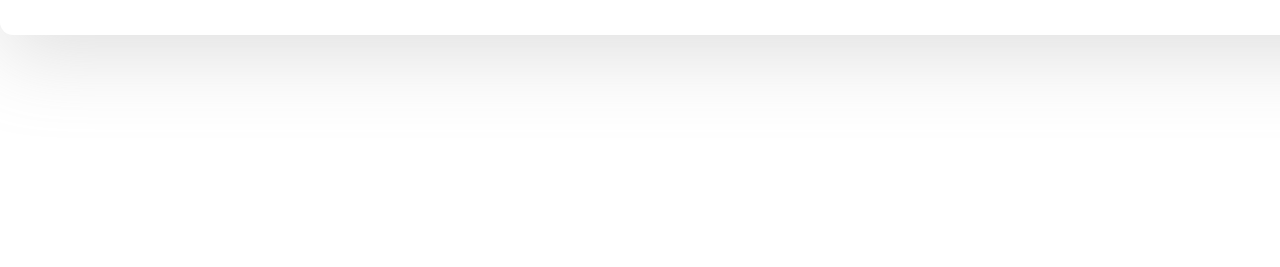
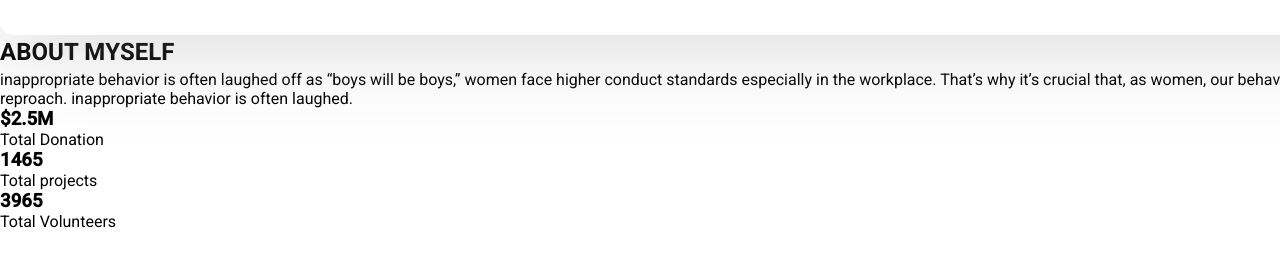
Before and after one commit to mhmamunbd/mamun-portfolio-website, a plain HTML site: page index.html in a window 1280 px wide. Shown: the part 865-1132 px from the top of the page. Drawn offline with Linux system fonts and the light colour scheme.

Commit message:
add som content

```diff
--- a/index.html
+++ b/index.html
@@ -73,7 +73,40 @@
 
 <section id="aboutMyself">
 
+    <div class="nav-alignment">
+<div class="">
 
+<div class="left-about">
+<h2>ABOUT MYSELF</h2>
+<p>inappropriate behavior is often laughed off as “boys will be boys,” women face higher conduct standards especially in the workplace. That’s why it’s crucial that, as women, our behavior on the job is beyond reproach. inappropriate behavior is often laughed.</p>
+
+<div class="about-box">
+
+    <div class="box-content">
+        <h3>$2.5M</h3>
+        <p>Total Donation</p>
+    </div>
+
+    <div class="box-content">
+        <h3>1465</h3>
+        <p>Total projects</p>
+    </div>
+
+    <div class="box-content">
+        <h3>3965</h3>
+        <p>Total Volunteers</p>
+    </div>
+
+</div>
+</div>
+
+<div class="right-about">
+
+
+</div>
+
+</div>
+    </div>
 </section>
 
 
--- a/mamun-styles.css
+++ b/mamun-styles.css
@@ -102,7 +102,8 @@ box-shadow: 0px 20px 80px 0px rgba(153, 153, 153, 0.3);
   width:100%;
   height:500px;
   background-color: #ffffff;
- position: relative;
+  position: relative;
+  top: 200px;
 }
 
 .home-container .profile-image{
```
